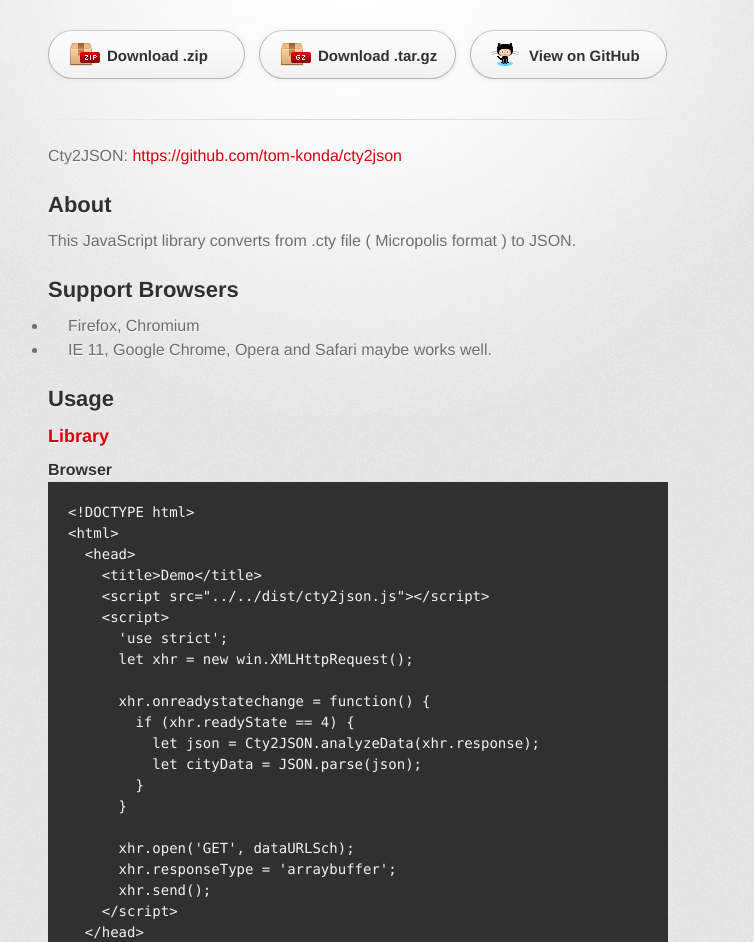
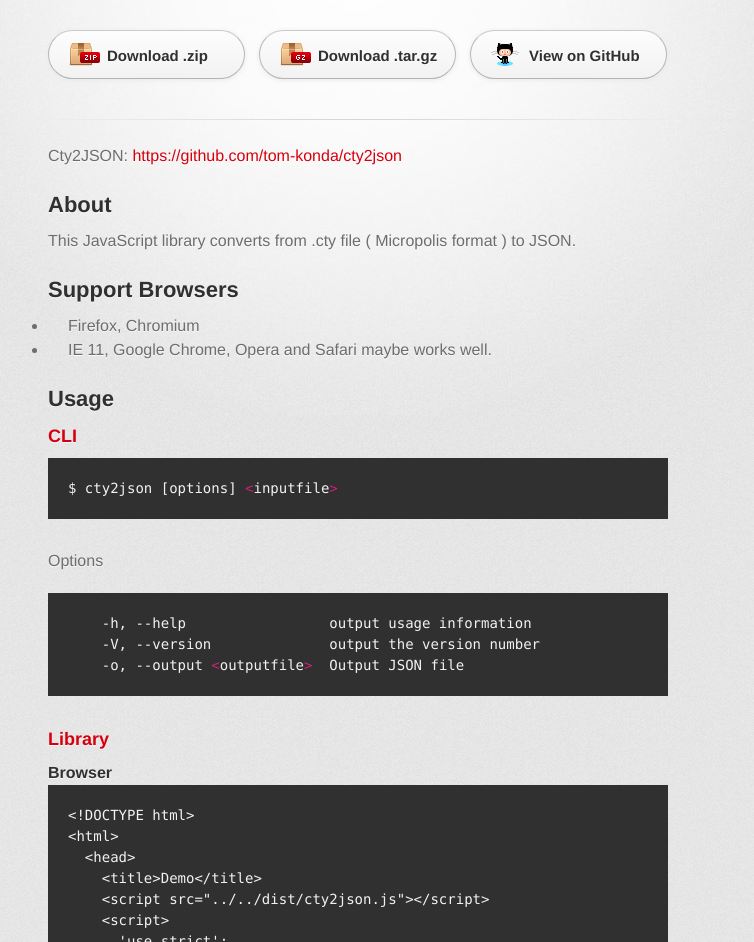
Before and after one commit to tom-konda/cty2json, a plain HTML site: page index.html in a window 1280 px wide. Shown: the part 158-1100 px from the top of the page, without its empty margins (282-1036 px from the left). Drawn offline with Linux system fonts and the light colour scheme; a web font is replaced by a local one.

Commit message:
Add CLI usage to index.html

```diff
--- a/index.html
+++ b/index.html
@@ -49,6 +49,15 @@
 <h2>
 <a id="usage" class="anchor" href="#usage" aria-hidden="true"><span aria-hidden="true" class="octicon octicon-link"></span></a>Usage</h2>
 
+<h3>
+<a id="cli" class="anchor" href="#library" aria-hidden="true"><span aria-hidden="true" class="octicon octicon-link"></span></a>CLI</h3>
+<div class="highlight highlight-source-shell"><pre>$ cty2json [options] <span class="pl-k">&lt;</span>inputfile<span class="pl-k">&gt;</span></pre></div>
+<p>Options</p>
+<div class="highlight highlight-source-shell">
+  <pre>    -h, --help                 output usage information
+    -V, --version              output the version number
+    -o, --output <span class="pl-k">&lt;</span>outputfile<span class="pl-k">&gt;</span>  Output JSON file</pre>
+</div>
 <h3>
 <a id="library" class="anchor" href="#library" aria-hidden="true"><span aria-hidden="true" class="octicon octicon-link"></span></a>Library</h3>
 
```
